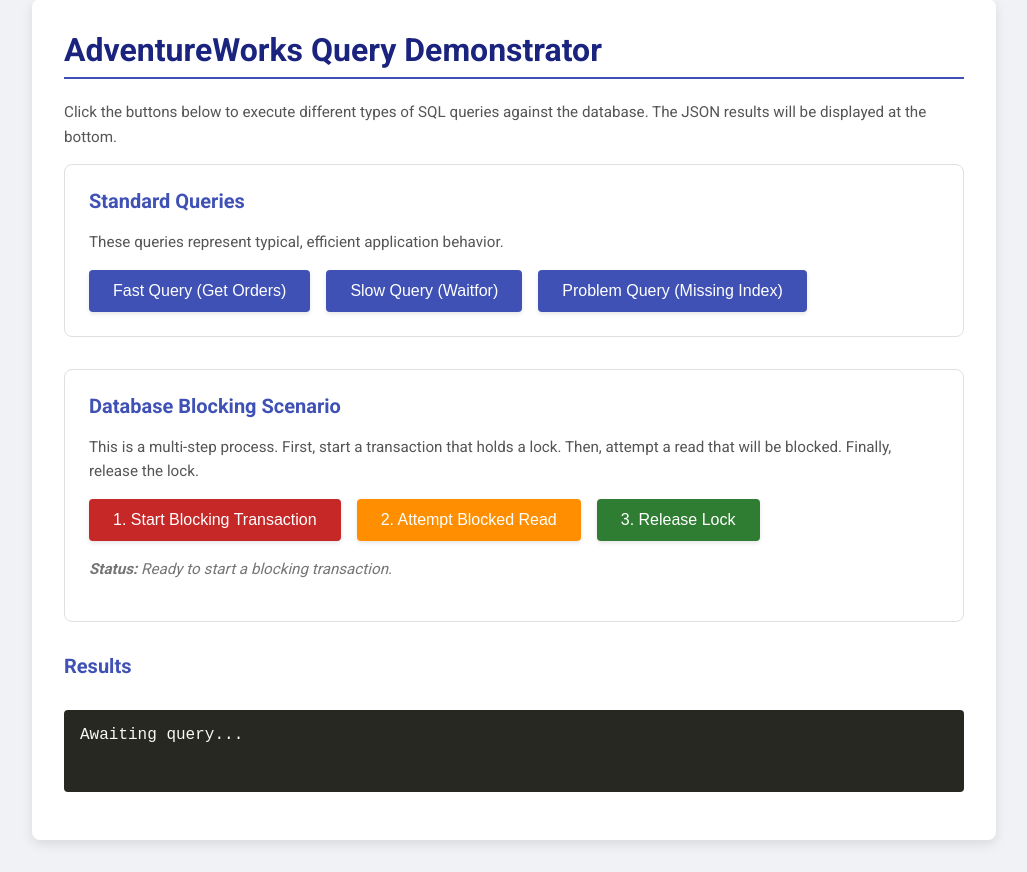
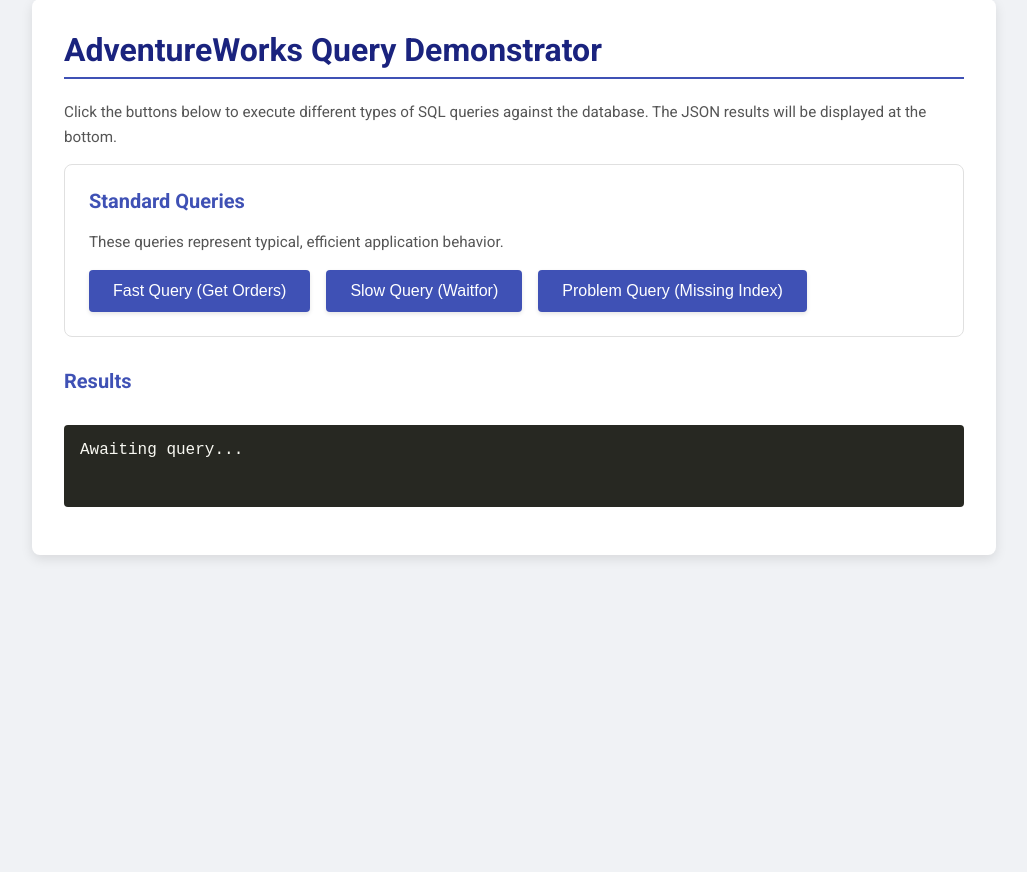
Before and after one commit to scrogatl/demo-apps, a Flask app: page / in a window 1280 px wide. Shown: the part 33-905 px from the top of the page, without its empty margins (126-1153 px from the left). After the commit the page ends 592 px from the top, so only its background shows below. Run offline with Flask 3, Linux system fonts and the light colour scheme.

Commit message:
chore: remove gevent

```diff
--- a/azure-mssql/app/app.py
+++ b/azure-mssql/app/app.py
@@ -2,11 +2,6 @@ import os
 import pyodbc
 import logging
 from flask import Flask, render_template, jsonify
-
-# --- GEVEVENT Monkey Patching ---
-# This must be at the very top of the file before any other modules import ssl
-from gevent import monkey
-monkey.patch_all()
 
 # --- Flask App Initialization ---
 app = Flask(__name__)
@@ -16,9 +11,6 @@ DB_SERVER = os.environ.get('DB_SERVER', 'mssql') # Use the service name from doc
 DB_DATABASE = os.environ.get('DB_DATABASE', 'AdventureWorks')
 DB_USERNAME = os.environ.get('DB_USERNAME', 'sa')
 DB_PASSWORD = os.environ.get('DB_PASSWORD')
-
-# Global variable to hold the blocking connection
-blocking_cnxn = None
 
 # --- Logging Configuration ---
 logging.basicConfig(level=logging.INFO, format='%(asctime)s - %(name)s - %(levelname)s - %(message)s')
@@ -102,66 +94,5 @@ def missing_index_query():
     last_name = 'Smith'
     return execute_query('FindPersonByLastName', (last_name,))
 
-# --- Blocking Scenario Routes ---
-
-@app.route('/blocking/start', methods=['POST'])
-def start_blocking_transaction():
-    global blocking_cnxn
-    logging.info("Starting blocking transaction...")
-    product_id_to_lock = 710 # A sample product ID
-
-    try:
-        # If a connection is somehow already open, close it
-        if blocking_cnxn:
-            blocking_cnxn.close()
-
-        blocking_cnxn = get_db_connection()
-        cursor = blocking_cnxn.cursor()
-
-        # Start the transaction explicitly
-        blocking_cnxn.autocommit = False
-
-        # Execute the update but DO NOT COMMIT. This holds the lock.
-        cursor.execute("{CALL UpdateProductInventory(?)}", (product_id_to_lock,))
-
-        logging.info(f"Lock acquired on ProductID {product_id_to_lock}. Connection held open.")
-        return jsonify({"message": "Blocking transaction started successfully. Lock is active."})
-
-    except pyodbc.Error as e:
-        logging.error(f"Error starting blocking transaction: {e}")
-        if blocking_cnxn:
-            blocking_cnxn.close()
-            blocking_cnxn = None
-        return jsonify({"error": f"Database error: {e}"}), 500
-
-@app.route('/blocking/victim')
-def victim_query():
-    logging.info("Executing victim query (will be blocked)...")
-    product_id_to_lock = 710 # The same product ID
-    # This will use the standard `execute_query` which opens and closes its own connection
-    return execute_query('GetProductInventory', (product_id_to_lock,))
-
-@app.route('/blocking/release', methods=['POST'])
-def release_blocking_transaction():
-    global blocking_cnxn
-    logging.info("Releasing blocking transaction...")
-
-    if not blocking_cnxn:
-        return jsonify({"error": "No active blocking transaction to release."}), 400
-
-    try:
-        # Rollback the transaction to release the lock and undo the change
-        blocking_cnxn.rollback()
-        logging.info("Transaction rolled back and lock released.")
-        return jsonify({"message": "Blocking transaction rolled back and lock released."})
-    except pyodbc.Error as e:
-        logging.error(f"Error releasing block: {e}")
-        return jsonify({"error": f"Database error: {e}"}), 500
-    finally:
-        if blocking_cnxn:
-            blocking_cnxn.close()
-            blocking_cnxn = None
-            logging.info("Blocking connection closed.")
-
 if __name__ == '__main__':
     app.run(host='0.0.0.0', port=5000)
--- a/azure-mssql/app/templates/index.html
+++ b/azure-mssql/app/templates/index.html
@@ -119,35 +119,19 @@
             </div>
         </div>
 
-        <div class="scenario">
-            <h2>Database Blocking Scenario</h2>
-            <p>This is a multi-step process. First, start a transaction that holds a lock. Then, attempt a read that will be blocked. Finally, release the lock.</p>
-            <div class="buttons blocking-controls">
-                <button id="start-block-btn" onclick="runQuery('/blocking/start', true)">1. Start Blocking Transaction</button>
-                <button id="victim-btn" class="victim" onclick="runQuery('/blocking/victim')" disabled>2. Attempt Blocked Read</button>
-                <button id="release-btn" class="release" onclick="runQuery('/blocking/release', true)" disabled>3. Release Lock</button>
-            </div>
-            <p class="status"><strong>Status:</strong> Ready to start a blocking transaction.</p>
-        </div>
-
-
         <h2>Results</h2>
         <pre id="results">Awaiting query...</pre>
     </div>
 
     <script>
         const resultsEl = document.getElementById('results');
-        const startBlockBtn = document.getElementById('start-block-btn');
-        const victimBtn = document.getElementById('victim-btn');
-        const releaseBtn = document.getElementById('release-btn');
-        const statusEl = document.querySelector('.status');
 
-        async function runQuery(endpoint, isBlockingControl = false) {
+        async function runQuery(endpoint) {
             resultsEl.textContent = 'Executing...';
             console.log(`[CLIENT] Executing query for endpoint: ${endpoint}`);
             try {
                 const response = await fetch(endpoint, {
-                    method: (endpoint.includes('start') || endpoint.includes('release')) ? 'POST' : 'GET'
+                    method: 'GET'
                 });
 
                 console.log(`[CLIENT] Received response for "${endpoint}". Status: ${response.status} ${response.statusText}`, response);
@@ -160,34 +144,11 @@
                     console.error(`[CLIENT] Server returned an error for "${endpoint}":`, data.error || `HTTP status ${response.status}`);
                 }
 
-                if (isBlockingControl) {
-                    handleBlockingState(endpoint, response.ok);
-                }
-
             } catch (error) {
                 resultsEl.textContent = `Error: ${error.message}`;
                 console.error(`[CLIENT] An error occurred while fetching from endpoint "${endpoint}":`, error);
             }
         }
-
-        function handleBlockingState(endpoint, success) {
-            if (!success) {
-                statusEl.innerHTML = '<strong>Status:</strong> An error occurred. Please check the results and console.';
-                return;
-            }
-
-            if (endpoint === '/blocking/start') {
-                startBlockBtn.disabled = true;
-                victimBtn.disabled = false;
-                releaseBtn.disabled = false;
-                statusEl.innerHTML = '<strong>Status:</strong> <span style="color: #c62828;">Lock is active.</span> Now you can attempt the blocked read.';
-            } else if (endpoint === '/blocking/release') {
-                startBlockBtn.disabled = false;
-                victimBtn.disabled = true;
-                releaseBtn.disabled = true;
-                statusEl.innerHTML = '<strong>Status:</strong> Lock released. Ready to start a new blocking transaction.';
-            }
-        }
     </script>
 </body>
 </html>
```
Also changed, not shown: azure-mssql/README.md, 1 other file.
